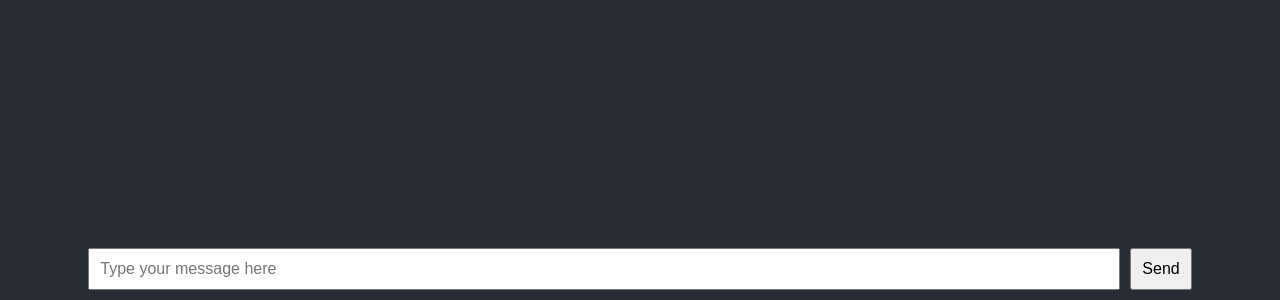
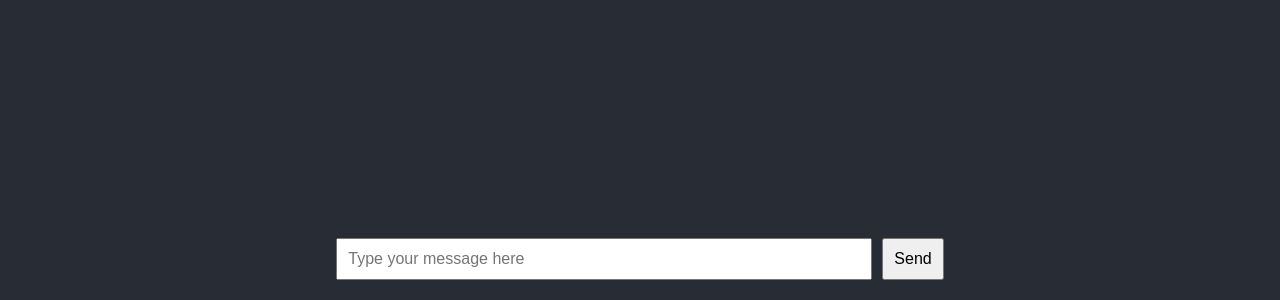
Before and after one commit to ips-ag/demo-chatbot-openai, a React (Create React App) app in the folder src/chatbot/: page / in a window 1280 px wide. Shown: the part 500-800 px from the top of the page. Built offline with nearby package versions, Linux system fonts and the light colour scheme.

Commit message:
Do not overlap text input with history

```diff
--- a/src/chatbot/src/chat/components/ChatContainer.css
+++ b/src/chatbot/src/chat/components/ChatContainer.css
@@ -1,30 +1,24 @@
 .chat-container {
   display: flex;
+  flex-grow: 1;
   flex-direction: column;
   align-items: center;
   justify-content: space-between;
-  height: 100%;
-  width: 95%;
-  margin: 0 auto;
-  padding: 20px;
-  padding-bottom: 80px;
-  box-sizing: border-box;
-  position: relative;
+  overflow-y: hidden;
 }
 
 .history {
-  flex-grow: 1;
-  width: 100%;
+  width: 95%;
+  max-height: 90vh;
+  overflow-y: auto;
   padding: 10px;
+  box-sizing: border-box;
 }
 
 .text-input {
-  position: fixed;
-  bottom: 0;
-  left: 0;
-  width: 100%;
+  width: 80vh;
   padding: 10px;
-  box-sizing: border-box;
+  padding-bottom: 20px;
   border: none;
   font-size: 16px;
 }
--- a/src/chatbot/src/chat/components/ChatContainer.tsx
+++ b/src/chatbot/src/chat/components/ChatContainer.tsx
@@ -45,14 +45,7 @@ function ChatContainer() {
           onKeyDown={handleKeyDown}
           style={{ width: '80%', minWidth: 200, padding: '10px', fontSize: '16px' }}
         />
-        <button
-          onClick={handleSendClick}
-          style={{
-            marginLeft: '10px',
-            padding: '10px',
-            fontSize: '16px',
-          }}
-        >
+        <button onClick={handleSendClick} style={{ marginLeft: '10px', padding: '10px', fontSize: '16px' }}>
           Send
         </button>
       </div>
--- a/src/chatbot/src/chat/components/History.tsx
+++ b/src/chatbot/src/chat/components/History.tsx
@@ -12,13 +12,13 @@ interface Props {
 function History(props: Props) {
   const { messages } = props;
   return (
-    <div style={{ width: '100%' }}>
+    <>
       {messages.map((message, index) => (
         <p key={index} className={`message ${message.type}`}>
           {message.text}
         </p>
       ))}
-    </div>
+    </>
   );
 }
 
```
